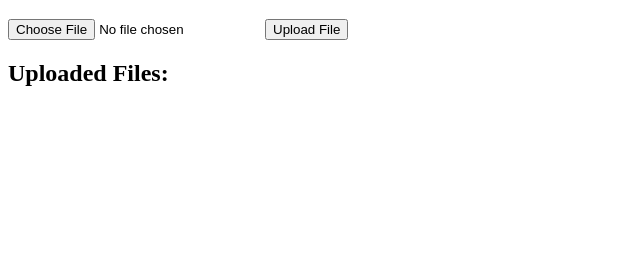
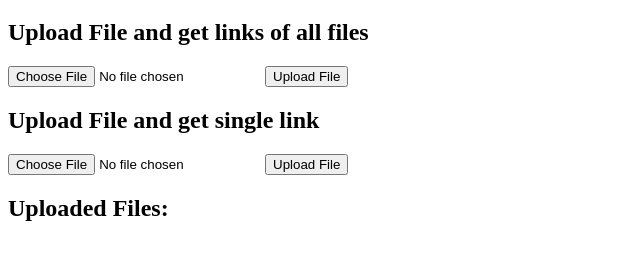
Before and after one commit to Madhusudan9332/generateFileLink, a website: page index.html in a window 1280 px wide. Shown: the part 61-320 px from the top of the page, without its empty margins (0-640 px from the left). Drawn offline with Linux system fonts and the light colour scheme; no server answers.

Commit message:
upload/link url add

```diff
--- a/index.html
+++ b/index.html
@@ -8,6 +8,12 @@
 <body>
     <h1>File Upload</h1>
     <form action="/upload" method="post" enctype="multipart/form-data">
+        <h2 for="file">Upload File and get links of all files</h2>
+        <input type="file" name="file" required />
+        <input type="submit" value="Upload File" />
+    </form>
+    <form action="/upload/link" method="post" enctype="multipart/form-data">
+        <h2 for="file">Upload File and get single link</h2>
         <input type="file" name="file" required />
         <input type="submit" value="Upload File" />
     </form>
```
Also changed, not shown: index.js (+10 -1 lines), README.md, uploads/file-1722552132264-520700900.png (added).
